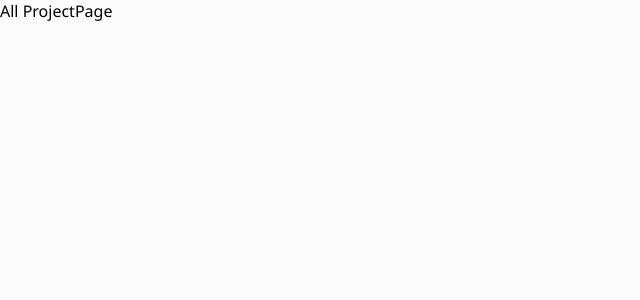
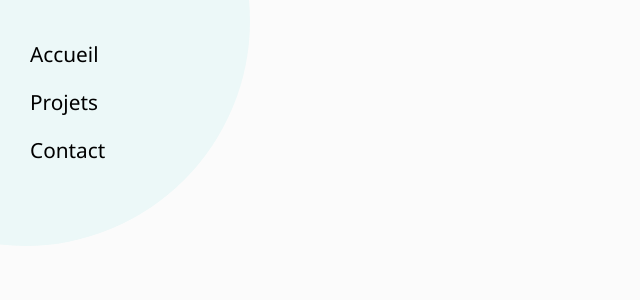
Before and after one commit to ArnaudDefrancq/portfolio_2.0, a React (Create React App) app: page /project-page in a window 1280 px wide. Shown: the top 300 px of the page, without its empty margins (0-640 px from the left). Built offline with nearby package versions, Linux system fonts and the light colour scheme.

Commit message:
Ajout de l'animation sur la souris

```diff
--- /dev/null
+++ b/src/components/Mouse.js
@@ -0,0 +1,26 @@
+import React, { useEffect } from "react";
+
+const Mouse = () => {
+  useEffect(() => {
+    const cursor = document.querySelector(".cursor");
+
+    window.addEventListener("mousemove", (e) => {
+      cursor.style.top = e.y + "px";
+      cursor.style.left = e.x + "px";
+    });
+
+    document.querySelectorAll(".hover").forEach((link) => {
+      link.addEventListener("mouseover", () => {
+        cursor.classList.add("hovered");
+      });
+      link.addEventListener("mouseleave", () => {
+        cursor.style.transition = "0.3s ease-out";
+        cursor.classList.remove("hovered");
+      });
+    });
+  }, []);
+
+  return <span className="cursor"></span>;
+};
+
+export default Mouse;
--- a/src/components/Navigation.js
+++ b/src/components/Navigation.js
@@ -6,13 +6,13 @@ const Navigation = () => {
     <div className="navigation">
       <ul className="navigation-list">
         <NavLink to="/">
-          <li className="navigation-items">Accueil</li>
+          <li className="navigation-items hover">Accueil</li>
         </NavLink>
         <NavLink to="/project-page">
-          <li className="navigation-items">Projets</li>
+          <li className="navigation-items hover">Projets</li>
         </NavLink>
         <NavLink to="/contact">
-          <li className="navigation-items">Contact</li>
+          <li className="navigation-items hover">Contact</li>
         </NavLink>
       </ul>
     </div>
--- a/src/pages/Contact.js
+++ b/src/pages/Contact.js
@@ -1,7 +1,14 @@
 import React from "react";
+import Navigation from "../components/Navigation";
 
 const Contact = () => {
-  return <div>Contact</div>;
+  return (
+    <>
+      <header>
+        <Navigation />
+      </header>
+    </>
+  );
 };
 
 export default Contact;
--- a/src/pages/Home.js
+++ b/src/pages/Home.js
@@ -1,9 +1,11 @@
 import React from "react";
+import Mouse from "../components/Mouse";
 import Navigation from "../components/Navigation";
 
 const Home = () => {
   return (
     <>
+      <Mouse />
       <header>
         <Navigation />
       </header>
--- a/src/pages/ProjectPage.js
+++ b/src/pages/ProjectPage.js
@@ -1,7 +1,14 @@
 import React from "react";
+import Navigation from "../components/Navigation";
 
 const ProjectPage = () => {
-  return <div>All ProjectPage</div>;
+  return (
+    <>
+      <header>
+        <Navigation />
+      </header>
+    </>
+  );
 };
 
 export default ProjectPage;
--- /dev/null
+++ b/src/styles/components/Mouse.scss
@@ -0,0 +1,16 @@
+.cursor {
+  width: 60px;
+  height: 60px;
+  border: 1px solid;
+  border-radius: 50%;
+  position: absolute;
+  transform: translate(-50%, -50%);
+  pointer-events: none;
+  z-index: 2;
+  transition: 0.3s ease-out;
+}
+
+.cursor.hovered {
+  width: 30px;
+  height: 30px;
+}
--- a/src/styles/components/NavigationGeneral.scss
+++ b/src/styles/components/NavigationGeneral.scss
@@ -1,21 +1,23 @@
 .navigation {
   position: relative;
+  width: 80px;
+
   &-list {
-    padding: 1.5%;
+    padding: 30px;
     font-size: 1.3em;
   }
   &-items {
-    padding: 5px 0;
+    padding: 10px 0;
   }
   &::after {
     position: absolute;
     content: "";
-    height: 400px;
-    width: 400px;
+    height: 450px;
+    width: 450px;
     background: $color-01;
     border-radius: 50%;
     top: -100%;
-    left: -10%;
+    left: -250%;
     z-index: -1;
   }
 }
--- a/src/styles/index.scss
+++ b/src/styles/index.scss
@@ -1,3 +1,4 @@
 @import "./settings.scss";
 @import "./components/Error.scss";
+@import "./components/Mouse.scss";
 @import "./components/NavigationGeneral.scss";
```
